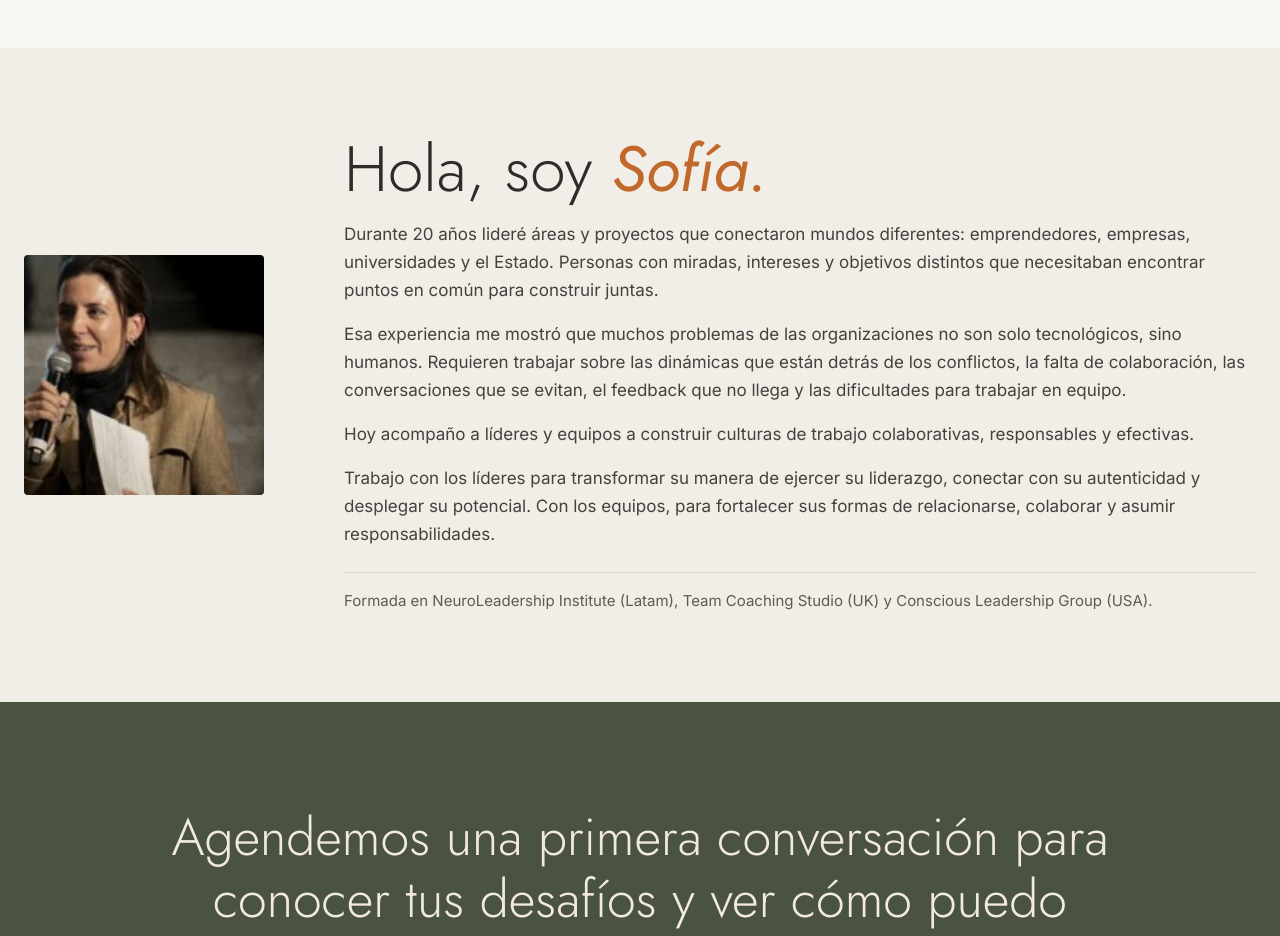
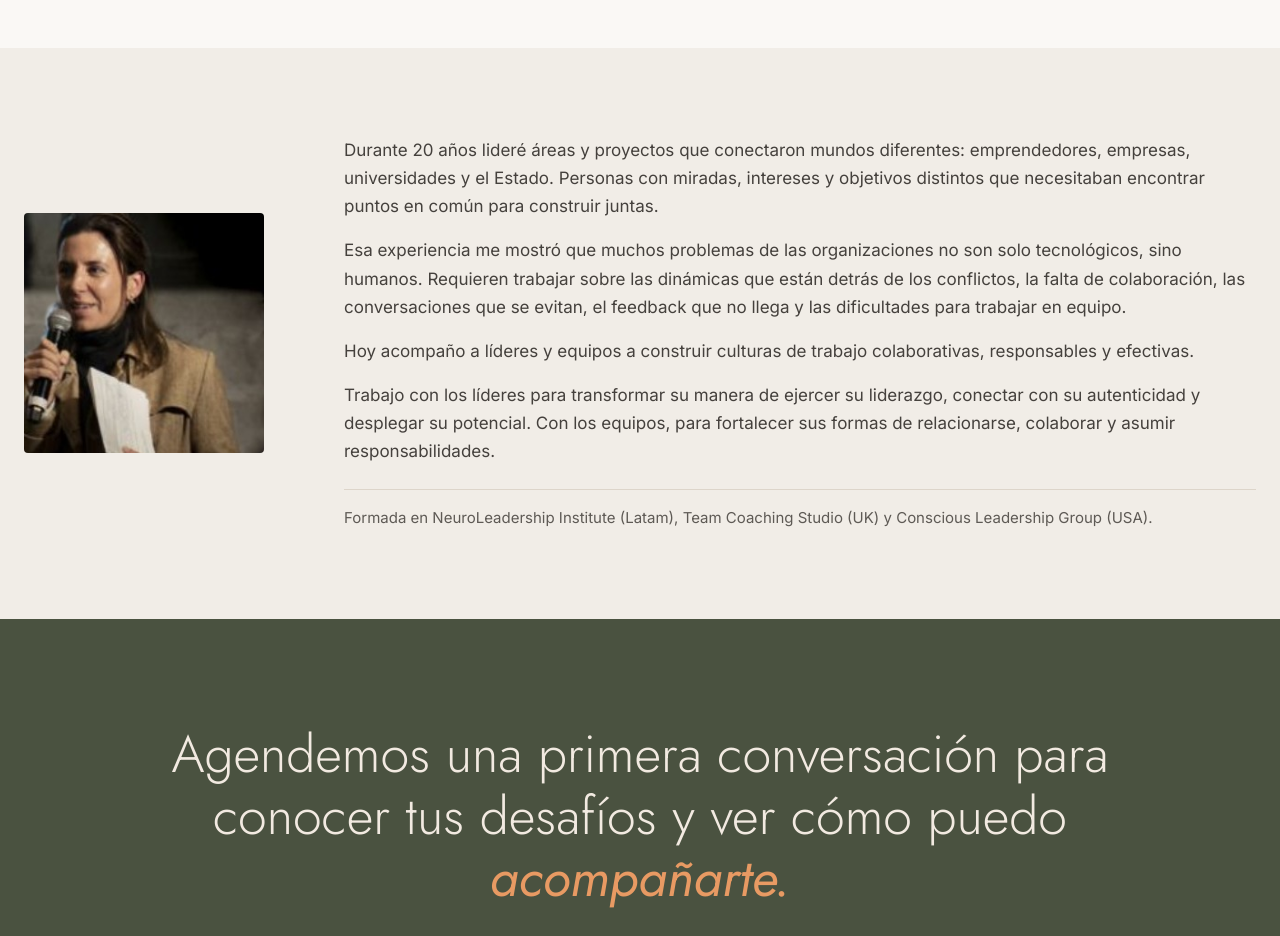
Before and after one commit to sofmarre-tech/sofiamarre, a plain HTML site: page index.html in a window 1280 px wide. Shown: the part 5080-6016 px from the top of the page. Drawn offline with Linux system fonts and the light colour scheme.

Commit message:
Add files via upload

```diff
--- a/index.html
+++ b/index.html
@@ -218,7 +218,6 @@ a{color:#2E2C2A}a:hover{color:#000000}
 <div style="max-width: 1240px; margin: 0 auto; padding: 88px 24px; display: flex; flex-wrap: wrap; gap: 48px 80px; align-items: center">
 <img src="sofia-trabajando.jpg" alt="Sofía Marré hablando con micrófono en un taller" style="flex: 0 1 240px; min-width: 0; width: 100%; max-width: 240px; aspect-ratio: 1 / 1; object-fit: cover; object-position: center 30%; border-radius: 4px; background: #E4DFD8; display: block">
 <div style="flex: 999 1 520px; min-width: 0; display: flex; flex-direction: column; gap: 16px">
-<h2 style="margin: 0; font-family: 'Jost', sans-serif; font-weight: 300; font-size: clamp(2.5rem, 5vw, 4rem); line-height: 1.05">Hola, soy <em style="font-style: italic; font-weight: 400; color: #C1682B">Sofía.</em></h2>
 <p style="margin: 0; color: #45413D">Durante 20 años lideré áreas y proyectos que conectaron mundos diferentes: emprendedores, empresas, universidades y el Estado. Personas con miradas, intereses y objetivos distintos que necesitaban encontrar puntos en común para construir juntas.</p>
 <p style="margin: 0; color: #45413D">Esa experiencia me mostró que muchos problemas de las organizaciones no son solo tecnológicos, sino humanos. Requieren trabajar sobre las dinámicas que están detrás de los conflictos, la falta de colaboración, las conversaciones que se evitan, el feedback que no llega y las dificultades para trabajar en equipo.</p>
 <p style="margin: 0; color: #45413D">Hoy acompaño a líderes y equipos a construir culturas de trabajo colaborativas, responsables y efectivas.</p>
```
